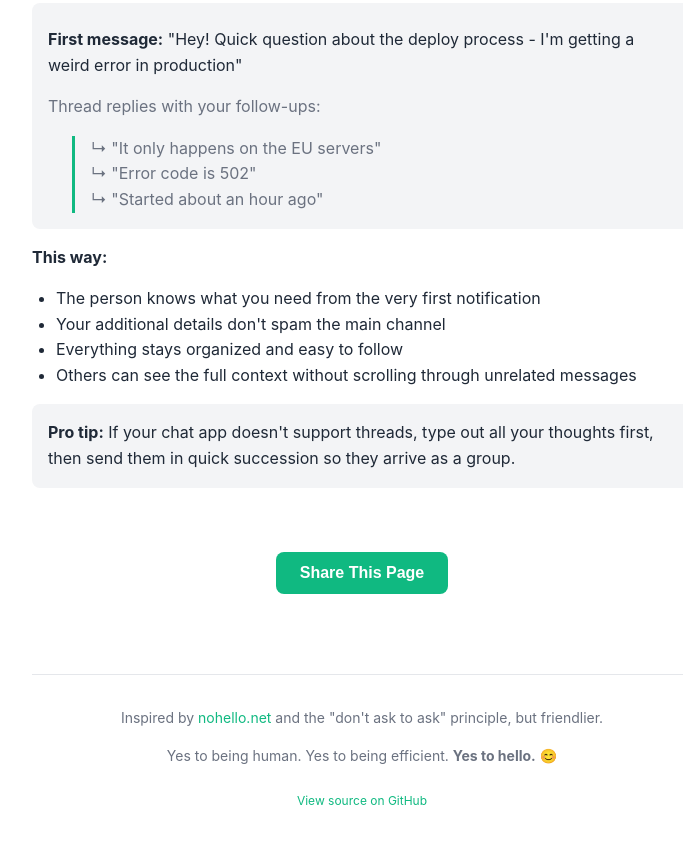
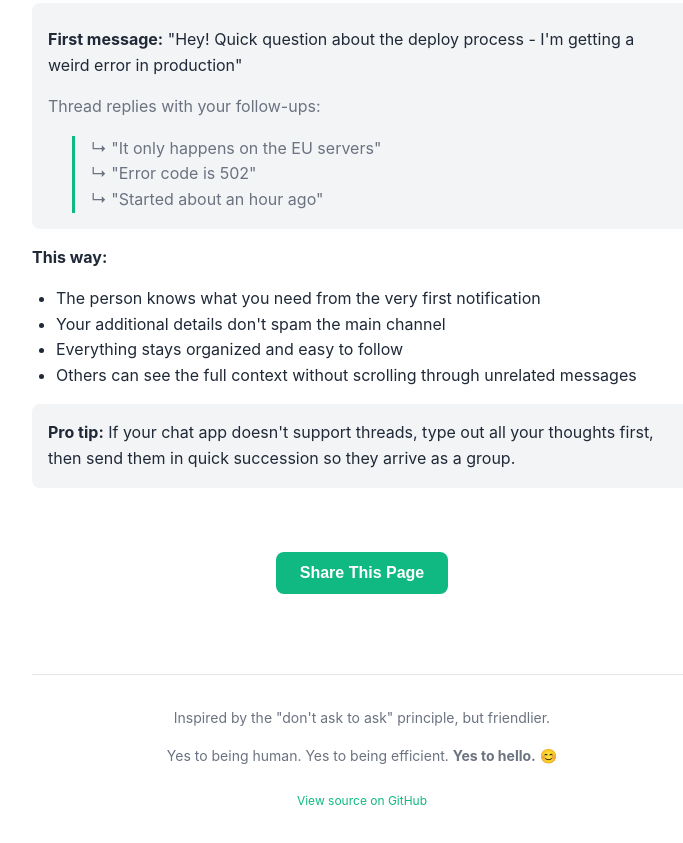
Before and after one commit to darinc/yestohello.com, a plain HTML site: page index.html in a window 1280 px wide. Shown: the part 1912-2755 px from the top of the page, without its empty margins (278-961 px from the left). Drawn offline with Linux system fonts and the light colour scheme.

Commit message:
simplify inspiration in footer

```diff
--- a/index.html
+++ b/index.html
@@ -433,7 +433,7 @@
         </div>
 
         <footer>
-            <p>Inspired by <a href="https://nohello.net" target="_blank" rel="noopener">nohello.net</a> and the "don't ask to ask" principle, but friendlier.</p>
+            <p>Inspired by the "don't ask to ask" principle, but friendlier.</p>
             <p style="margin-top: 1rem;">Yes to being human. Yes to being efficient. <strong>Yes to hello.</strong> 😊</p>
             <p style="margin-top: 1.5rem; font-size: 0.75rem;">
                 <a href="https://github.com/darinc/yestohello.com" target="_blank" rel="noopener">View source on GitHub</a>
```
